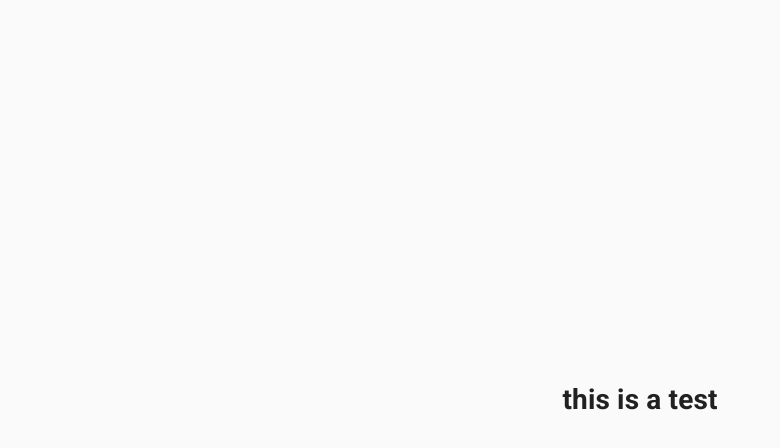
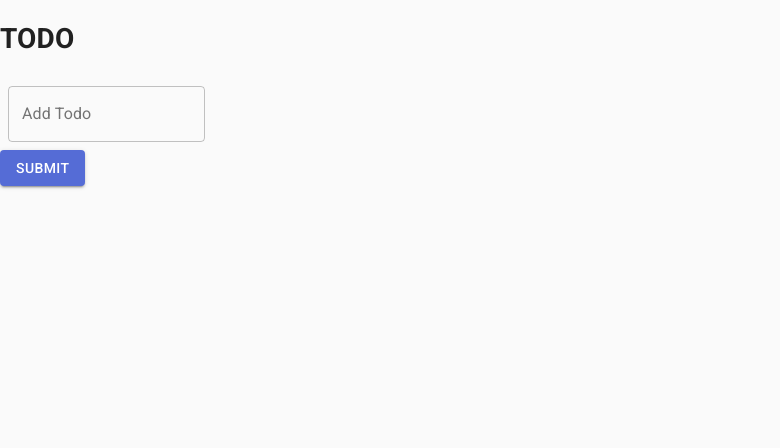
Before and after one commit to jmejiamu/next-project-challege, a Next.js app: page / in a window 1280 px wide. Shown: the top 448 px of the page, without its empty margins (0-780 px from the left). Built offline with nearby package versions, Linux system fonts and the light colour scheme.

Commit message:
added the todo input

```diff
--- a/pages/_app.js
+++ b/pages/_app.js
@@ -19,7 +19,7 @@ export default function MyApp(props) {
   return (
     <React.Fragment>
       <Head>
-        <title>My page</title>
+        <title>TODO App</title>
         <meta
           name="viewport"
           content="minimum-scale=1, initial-scale=1, width=device-width"
--- a/pages/index.js
+++ b/pages/index.js
@@ -1,10 +1,35 @@
 
-import styles from '../styles/Home.module.css'
+import { Button } from '@material-ui/core'
+import TextField from '@material-ui/core/TextField';
+import { makeStyles } from '@material-ui/core/styles';
+import { useState } from 'react';
+
+const useStyles = makeStyles((theme) => ({
+    root: {
+        '& > *': {
+            margin: theme.spacing(1),
+            width: '25ch',
+        },
+    },
+}));
 
 export default function Home() {
-  return (
-    <div className={styles.container}>
-      <h1>this is a test</h1>
-    </div>
-  )
+    const classes = useStyles();
+    const [todos, setTodos] = useState();
+
+    return (
+        <div >
+            <h1>TODO</h1>
+            <form className={classes.root} noValidate autoComplete="off">
+                <TextField
+                    id="outlined-basic"
+                    label="Add Todo"
+                    variant="outlined"
+                    value={todos}
+                    onChange={(e) => setTodos(e.target.value)} />
+
+            </form>
+            <Button variant='contained' color="primary" >Submit</Button>
+        </div>
+    )
 }
```
